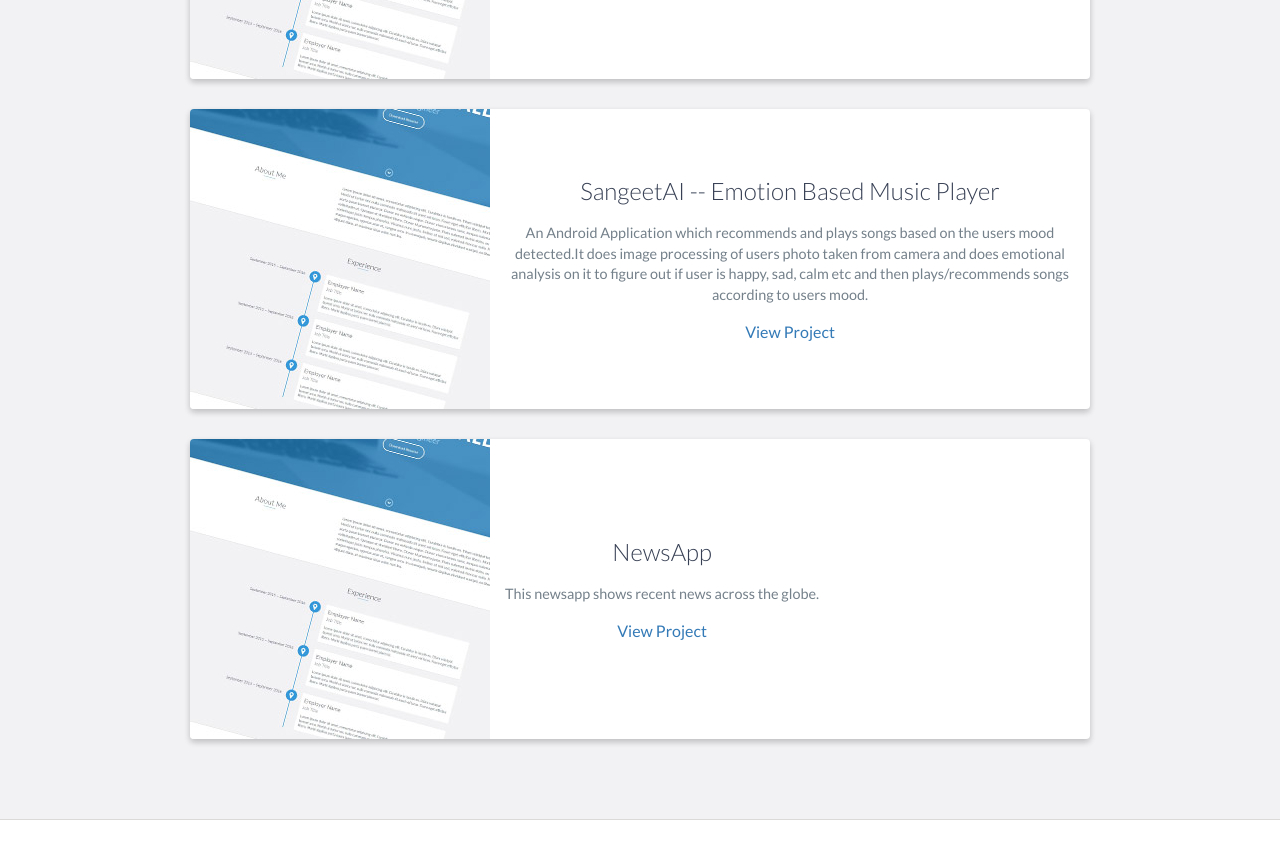
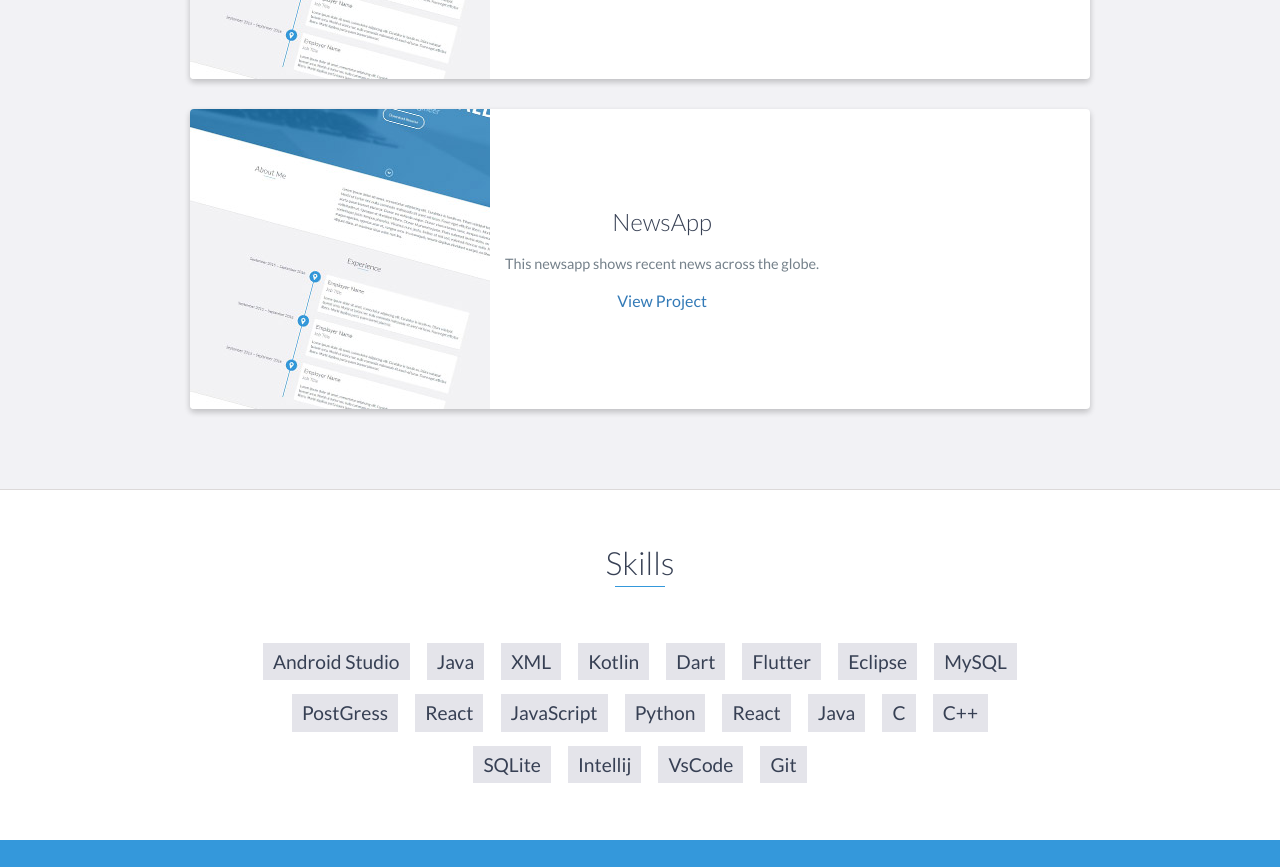
Before and after one commit to alok123111/personal_portfilio, a website: page index.html in a window 1280 px wide. Shown: the part 2076-2943 px from the top of the page. Drawn offline with nearby package versions, Linux system fonts and the light colour scheme.

Commit message:
Update index.html

```diff
--- a/index.html
+++ b/index.html
@@ -123,20 +123,7 @@
                 </div>
                 <!-- End .project -->
 
-		          <div class="project shadow-large">
-                    <div class="project-image">
-                        <img src="images/project.jpg" />
-                    </div>
-                    <!-- End .project-image -->
-                    <div class="project-info">
-                        <h3>SangeetAI -- Emotion Based Music Player</h3>
-                        <p>
-                   An Android Application which recommends and plays songs based on the users mood detected.It does image processing of users photo taken from camera and does emotional analysis on it to figure out if user is happy, sad, calm etc and then plays/recommends songs according to users mood.   </p>
-                        <a href="https://github.com/s0oraj/SangeetAI" target="_blank">View Project</a>
-                    </div>
-                    <!-- End .project-info -->
-                </div>
-                <!-- End .project -->
+
 
 
                 <div class="project shadow-large">
```
